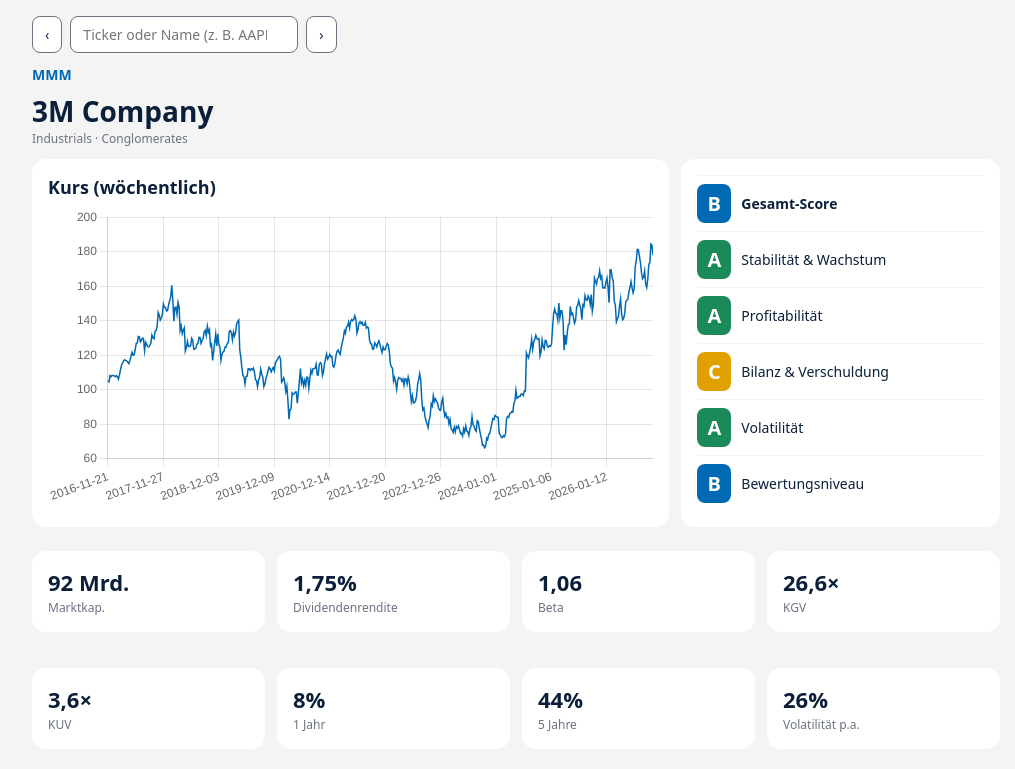
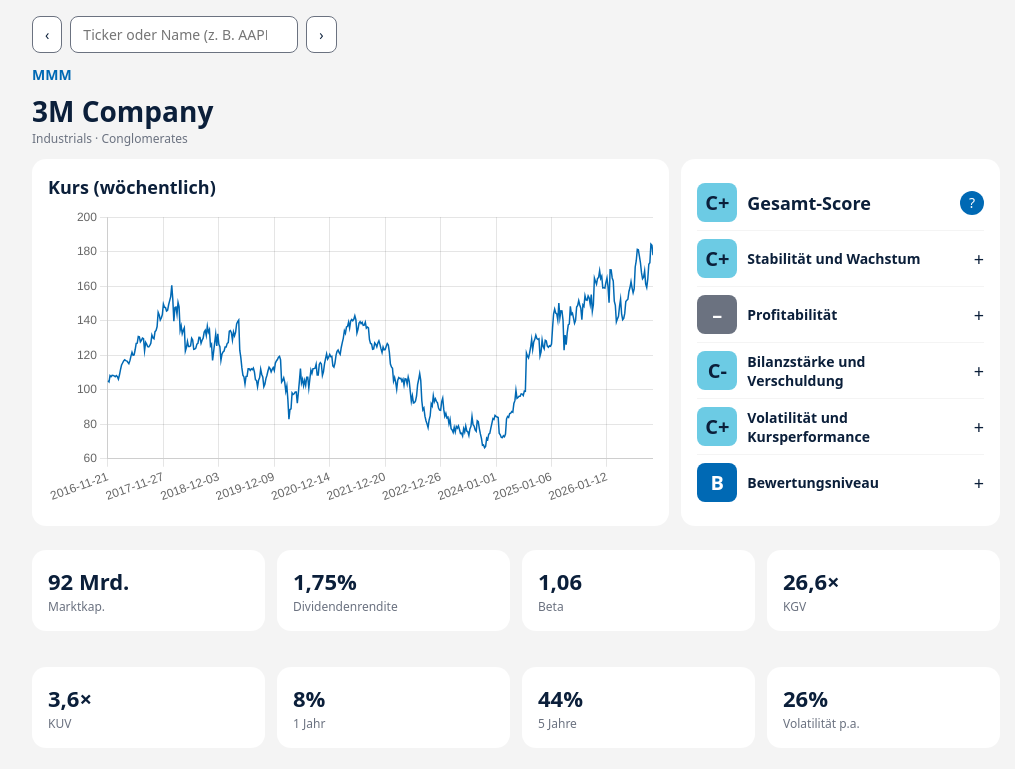
Before and after one commit to DanioTorres/Aktienanalyse, a plain HTML site: page index.html in a window 1280 px wide. Shown: the top 769 px of the page, without its empty margins (124-1139 px from the left). Drawn offline with nearby package versions, Linux system fonts and the light colour scheme.

Commit message:
Add files via upload

```diff
--- a/index.html
+++ b/index.html
@@ -15,14 +15,14 @@ button{cursor:pointer}h1{margin:8px 0 0;font-size:28px}.sub{color:var(--bl);font
 .kpi b{font-size:22px;display:block}.kpi span{color:var(--mu);font-size:12px}
 .sc{display:flex;align-items:center;gap:10px;padding:8px 0;border-top:1px solid var(--bg)}
 .badge{min-width:34px;text-align:center;padding:6px;border-radius:8px;font-weight:700;color:#fff}
-.A{background:#1b8a5a}.B{background:var(--bl)}.C{background:#e0a100}.D{background:var(--rd)}.n{background:var(--mu)}
+.badge{min-width:40px}.A{background:#0b1f3a;border:1px solid #3a5a8a}.B{background:#0069b4}.C{background:#6ccbe4;color:#0b1f3a}.D{background:transparent;color:#0069b4;border:1.5px solid #0069b4}.n{background:var(--mu)}.cat{cursor:pointer}.cat:after{content:'+';margin-left:auto;font-size:18px}.q{border-radius:50%;width:24px;height:24px;padding:0;margin-left:auto;background:var(--bl);color:#fff;border:0}.inf{background:#0069b4;color:#fff;border-radius:10px;padding:12px;margin:8px 0;font-size:13px}.back{cursor:pointer;color:var(--bl);font-size:12px;margin-bottom:8px}.val{margin-left:auto;color:var(--mu);font-size:12px}
 .big .badge{font-size:20px}canvas{max-height:300px}h2{margin:0 0 8px;font-size:18px}
 .note{color:var(--mu);font-size:12px}
 </style></head><body><main>
 <div class="top"><button id="prev">‹</button><input id="q" list="dl" placeholder="Ticker oder Name (z. B. AAPL)"><datalist id="dl"></datalist><button id="next">›</button><span class="note" id="src"></span></div>
 <div class="sub" id="sym"></div><h1 id="nm"></h1><div class="note" id="sec"></div>
 <div class="two"><div class="card"><h2>Kurs (wöchentlich)</h2><canvas id="c1"></canvas></div>
-<div class="card big"><div class="sc"><span class="badge" id="s0"></span><b>Gesamt-Score</b></div><div id="scs"></div></div></div>
+<div class="card big" id="scard"></div></div>
 <div class="grid" id="kp"></div>
 <div class="card"><h2>Umsätze und Gewinne (Mrd.)</h2><canvas id="c2"></canvas></div>
 <div class="card"><h2>Wachstum &amp; Margen (%)</h2><canvas id="c3"></canvas></div>
@@ -38,21 +38,41 @@ function mk(id,type,labels,sets,opt={}){ch[id]&&ch[id].destroy();
 function demoData(s){let p=100+s.length*7,pr=[],d=new Date();d.setFullYear(d.getFullYear()-10);
  for(let i=0;i<520;i++){p*=1+(Math.random()-.47)*.04;pr.push([d.toISOString().slice(0,10),+p.toFixed(2)]);d.setDate(d.getDate()+7)}
  const y=[2021,2022,2023,2024,2025],r=y.map((_,i)=>20e9*(1+.07*i)),dps={};y.forEach((v,i)=>dps[v]=1+i*.2);
- return{symbol:s,name:s+' (Demo)',sector:'Demo',industry:'Demo',desc:'Demodaten. Nach dem ersten Lauf der GitHub Action erscheinen hier echte Daten.',marketCap:5e10,beta:1.1,divYield:.017,pe:20,ps:2,debtToEquity:60,prices:pr,years:y,revenue:r,grossProfit:r.map(v=>v*.45),netIncome:r.map(v=>v*.08),opCF:r.map(v=>v*.12),dps}}
-function grade(x){return x==null?'n':x>=3?'A':x>=2?'B':x>=1?'C':'D'}
-function scores(d){const R=d.revenue,N=d.netIncome,p=d.prices.map(x=>x[1]);
- const g=R.length>1?(R.at(-1)/R[0])**(1/(R.length-1))-1:null,nm=R.length&&N.length?N.at(-1)/R.at(-1):null;
- const rets=p.slice(1).map((v,i)=>v/p[i]-1),m=rets.reduce((a,b)=>a+b,0)/rets.length,vol=Math.sqrt(rets.reduce((a,b)=>a+(b-m)**2,0)/rets.length)*Math.sqrt(52);
- const sc=[['Stabilität & Wachstum',g==null?null:g>.08?4:g>.04?3:g>0?2:0],
- ['Profitabilität',nm==null?null:nm>.2?4:nm>.1?3:nm>.04?2:nm>0?1:0],
- ['Bilanz & Verschuldung',d.debtToEquity==null?null:d.debtToEquity<50?4:d.debtToEquity<100?3:d.debtToEquity<200?2:1],
- ['Volatilität',vol<.2?4:vol<.3?3:vol<.45?2:1],
- ['Bewertungsniveau',d.pe==null||d.pe<=0?null:d.pe<15?4:d.pe<25?3:d.pe<35?2:1]];
- const v=sc.filter(x=>x[1]!=null).map(x=>x[1]);return{sc,tot:v.length?v.reduce((a,b)=>a+b,0)/v.length:null,vol}}
+ return{symbol:s,name:s+' (Demo)',sector:'Demo',industry:'Demo',desc:'Demodaten. Nach dem ersten Lauf der GitHub Action erscheinen hier echte Daten.',marketCap:5e10,beta:1.1,divYield:.017,pe:20,ps:2,debtToEquity:60,prices:pr,roe:.2,roa:.08,currentRatio:1.4,forwardPE:17,targetMeanPrice:p*1.1,ebit:r.map(v=>v*.15),interest:r.map(v=>v*.01),years:y,revenue:r,grossProfit:r.map(v=>v*.45),netIncome:r.map(v=>v*.08),opCF:r.map(v=>v*.12),dps}}
+const L=['A+','A','A-','B+','B','B-','C+','C','C-','D+','D','D-'];
+const grade=p=>p==null?'–':L[11-p],cls=p=>p==null?'n':L[11-p][0];
+const lin=(v,bad,good)=>v==null||isNaN(v)?null:Math.round(Math.max(0,Math.min(1,(v-bad)/(good-bad)))*11);
+const avg=a=>{a=a.filter(x=>x!=null);return a.length?a.reduce((x,y)=>x+y,0)/a.length:null};
+const pc=(v,d=1)=>v==null||isNaN(v)?'–':fmt(v*100,d,'%'),pp=v=>v==null?'–':fmt(v*100,1,' Pp.');
+let SC=null;
+function scores(d){
+ const R=d.revenue||[],N=d.netIncome||[],G=d.grossProfit||[],O=d.opCF||[],E=d.ebit||[],I=d.interest||[],n=R.length;
+ const p=d.prices.map(x=>x[1]),last=p.at(-1);
+ const rt=(a,i)=>a[i]!=null&&R[i]?a[i]/R[i]:null;
+ const dm=a=>n>1&&rt(a,0)!=null&&rt(a,n-1)!=null?rt(a,n-1)-rt(a,0):null;
+ const cagr=a=>a.length>1&&a[0]>0&&a.at(-1)>0?(a.at(-1)/a[0])**(1/(a.length-1))-1:null;
+ const yoy=n>1&&R[n-2]>0?R[n-1]/R[n-2]-1:null,ncg=N.length>1&&N.at(-1)<=0?-.1:cagr(N);
+ let pk=0,dd=0;p.forEach(v=>{pk=Math.max(pk,v);dd=Math.max(dd,1-v/pk)});
+ const r=p.slice(1).map((v,i)=>Math.log(v/p[i])),sd=w=>{const m=avg(w);return Math.sqrt(w.reduce((a,b)=>a+(b-m)**2,0)/(w.length-1||1))*Math.sqrt(52)};
+ const rv=[];for(let i=52;i<=r.length;i+=4)rv.push(sd(r.slice(i-52,i)));rv.sort((a,b)=>a-b);
+ const vm=rv.length?rv[rv.length>>1]:null,vol=sd(r);
+ const e=E.at(-1),ie=Math.abs(I.at(-1)||0),cov=e>0&&ie>0?e/ie:null;
+ const up=d.targetMeanPrice&&last?d.targetMeanPrice/last-1:null,fw=d.pe>0&&d.forwardPE>0?d.pe/d.forwardPE-1:null;
+ const pe=d.pe==null?null:d.pe<=0?0:lin(d.pe,45,12),ps=lin(d.ps,12,1),oc=O.length&&R.at(-1)?O.at(-1)/R.at(-1):null;
+ const defs=[
+ ['Stabilität und Wachstum',[['Umsatzentwicklung',lin(yoy,-.1,.15),pc(yoy)],['Profitabilitätsentwicklung',lin(dm(N),-.05,.05),pp(dm(N))],['Umsatzwachstum p.a. (verfügbare Jahre)',lin(cagr(R),0,.12),pc(cagr(R))],['Gewinnwachstum p.a. (verfügbare Jahre)',lin(ncg,-.05,.15),pc(ncg)]]],
+ ['Profitabilität',[['Entwicklung der Bruttomargen',lin(dm(G),-.06,.04),pp(dm(G))],['Entwicklung der Nettomargen',lin(dm(N),-.06,.04),pp(dm(N))],['Eigenkapitalrendite',lin(d.roe,0,.25),pc(d.roe)],['Gesamtkapitalrendite',lin(d.roa,0,.12),pc(d.roa)]]],
+ ['Bilanzstärke und Verschuldung',[['Verschuldungsgrad',lin(d.debtToEquity,250,20),fmt(d.debtToEquity,0,'%')],['Zinsdeckungsgrad',e>0&&ie===0?11:lin(cov,1,12),cov?fmt(cov,1,'×'):'kein Zins'],['Umsatzbedingte Liquidität',lin(d.currentRatio,.8,2),fmt(d.currentRatio,2)],['Operativer Cashflow',lin(oc,0,.2),pc(oc)+' v. Umsatz']]],
+ ['Volatilität und Kursperformance',[['Beta-Faktor',lin(d.beta,1.8,.6),fmt(d.beta,2)],['Kursvolatilität (Maximum: größter Rückgang)',lin(dd,.7,.15),pc(dd,0)],['Kursvolatilität (Median, 52 Wochen)',lin(vm,.5,.15),pc(vm,0)]]],
+ ['Bewertungsniveau',[['Mittelfristige Prognosen',avg([lin(up,-.1,.25),lin(fw,-.1,.3)]),up==null?'–':'Kursziel '+pc(up,0)],['Aktuelle Bewertung',avg([pe,ps]),'KGV '+fmt(d.pe,1)+' · KUV '+fmt(d.ps,1)]]]];
+ const cats=defs.map(([n,it])=>{const a=avg(it.map(x=>x[1]));return{n,p:a==null?null:Math.round(a),it:it.map(x=>({n:x[0],p:x[1]==null?null:Math.round(x[1]),v:x[2]}))}});
+ const t=avg(cats.map(c=>c.p));return{cats,tot:t==null?null:Math.round(t),vol}}
+function drawScore(S,k){SC=S;const B=p=>`<span class="badge ${cls(p)}">${grade(p)}</span>`;
+ $('scard').innerHTML=k==null?`<div class="sc" style="border:0">${B(S.tot)}<b style="font-size:18px">Gesamt-Score</b><button class="q" onclick="$('inf').hidden=!$('inf').hidden">?</button></div><div id="inf" class="inf" hidden>Der Gesamtscore fasst fünf Bereiche der Fundamentalanalyse zu einer Note von A+ bis D- zusammen. Die Teilnoten beruhen auf einfachen, selbst festgelegten Schwellenwerten und sind keine Anlageempfehlung.</div>`+S.cats.map((c,i)=>`<div class="sc cat" onclick="drawScore(SC,${i})">${B(c.p)}<b>${c.n}</b></div>`).join(''):
+ (c=>`<div class="back" onclick="drawScore(SC,null)">‹ Zurück zum Gesamtscore</div><div class="sc" style="border:0">${B(c.p)}<b style="font-size:18px">${c.n}</b></div>`+c.it.map(x=>`<div class="sc">${B(x.p)}<span>${x.n}</span><span class="val">${x.v}</span></div>`).join(''))(S.cats[k])}
 function render(d){
  $('sym').textContent=d.symbol;$('nm').textContent=d.name;$('sec').textContent=[d.sector,d.industry].filter(Boolean).join(' · ');$('ds').textContent=d.desc||'–';
- const S=scores(d);$('s0').textContent=S.tot==null?'–':grade(S.tot);$('s0').className='badge '+grade(S.tot);
- $('scs').innerHTML=S.sc.map(([n,v])=>`<div class="sc"><span class="badge ${grade(v)}">${v==null?'–':grade(v)}</span>${n}</div>`).join('');
+ const S=scores(d);drawScore(S,null);
  const p=d.prices,last=p.at(-1)?.[1],ago=n=>p.length>n?(last/p[p.length-1-n][1]-1)*100:null;
  $('kp').innerHTML=[[fmt(d.marketCap/1e9,0,' Mrd.'),'Marktkap.'],[fmt(d.divYield!=null?d.divYield*(d.divYield<1?100:1):null,2,'%'),'Dividendenrendite'],[fmt(d.beta,2),'Beta'],[fmt(d.pe,1,'×'),'KGV'],[fmt(d.ps,1,'×'),'KUV'],[fmt(ago(52),0,'%'),'1 Jahr'],[fmt(ago(260),0,'%'),'5 Jahre'],[fmt(S.vol*100,0,'%'),'Volatilität p.a.']].map(([a,b])=>`<div class="card kpi"><b>${a}</b><span>${b}</span></div>`).join('');
  mk('c1','line',p.map(x=>x[0]),[{data:p.map(x=>x[1]),borderColor:'#0069b4',pointRadius:0,borderWidth:1.5}]);
```
